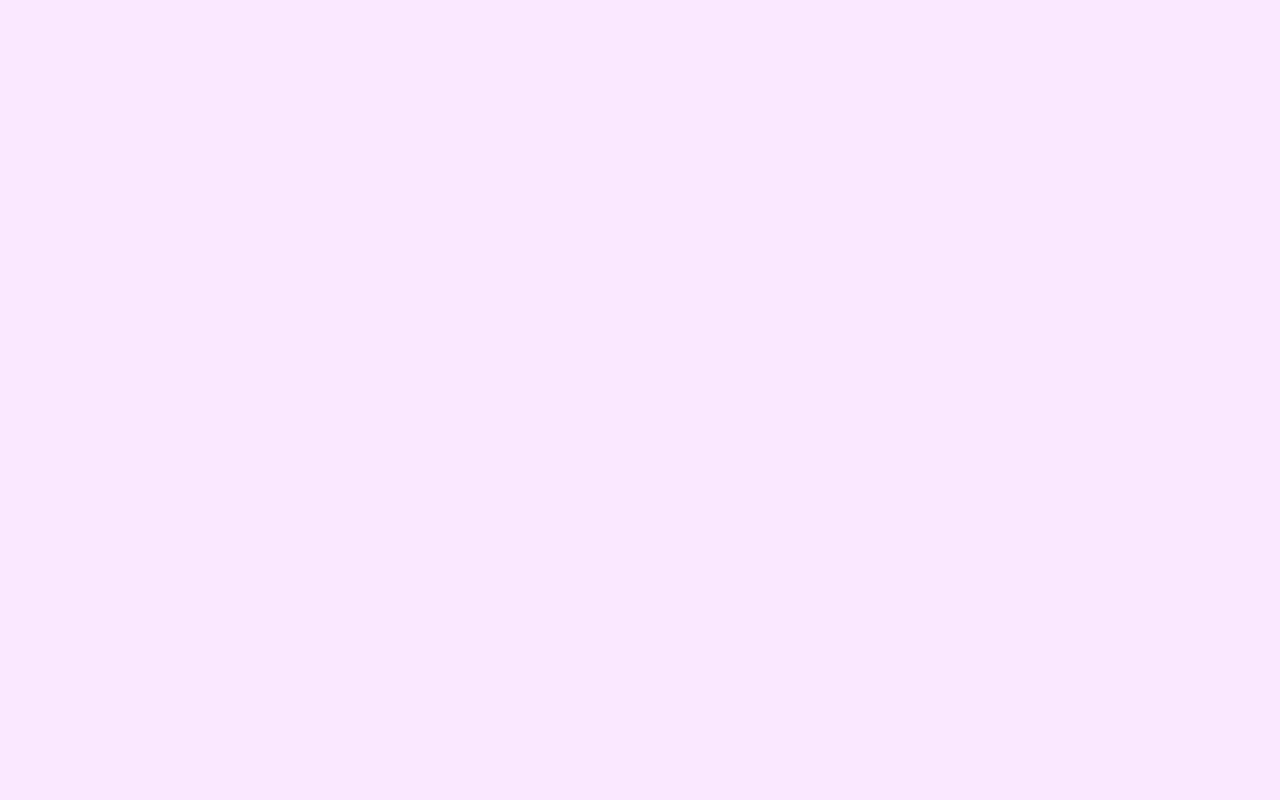
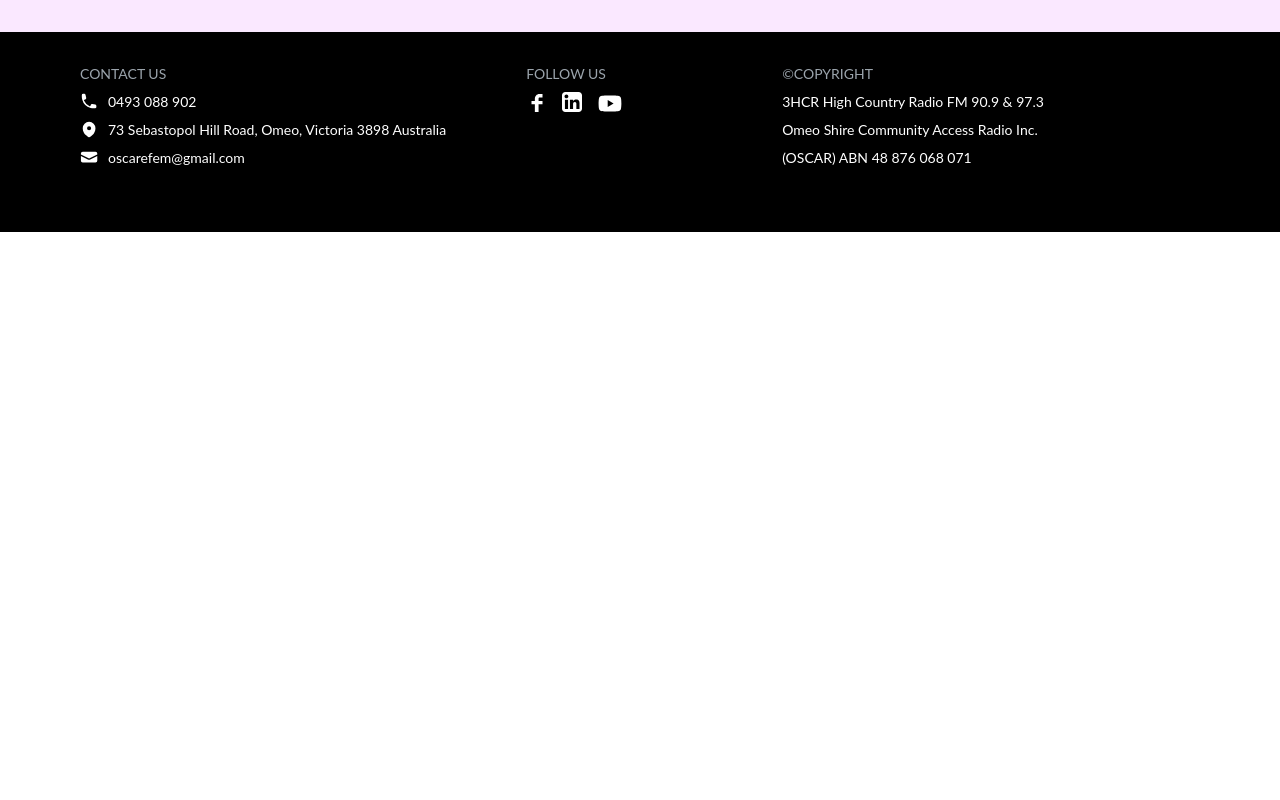
Before and after one commit to partyVic/3hrc, a React (Create React App) app in the folder client/: page / in a window 1280 px wide. Shown: the part 1200-2000 px from the top of the page. After the commit the page ends 1432 px from the top, so only its background shows below. Built offline with nearby package versions, Linux system fonts and the light colour scheme; no server answers.

Commit message:
Finish Footer

```diff
--- a/client/src/components/Footer.js
+++ b/client/src/components/Footer.js
@@ -1,8 +1,62 @@
 import React from 'react'
+import Phone from './icons/phone'
+import MapPin from './icons/map-pin'
+import Envelope from './icons/envelope'
+import Facebook from './icons/facebook'
+import Linkedin from './icons/linkedin'
+import Youtube from './icons/youtube'
 
 const Footer = () => {
   return (
-    <div>Footer</div>
+    <div className='
+    md:flex bg-black pb-8
+    hidden
+    '>
+
+      <div className=' font-lato text-sm ml-20 mt-8 mb-8'>
+        <h4 className='text-[#9ba4ac]'>CONTACT US</h4>
+        <div className='mt-2'>
+          <span className='text-white flex mb-2'>
+            <Phone />
+            <p className='ml-2'>0493 088 902</p>
+          </span>
+          <span className='text-white flex mb-2'>
+            <MapPin />
+            <p className='ml-2'>73 Sebastopol Hill Road, Omeo, Victoria 3898 Australia</p>
+          </span>
+          <span className='text-white flex'>
+            <Envelope />
+            <p className='ml-2'>oscarefem@gmail.com</p>
+          </span>
+        </div>
+      </div>
+
+      <div className=' font-lato text-sm ml-20 mr-20 mt-8'>
+        <h4 className='text-[#9ba4ac]'>FOLLOW US</h4>
+        <div className='flex mt-2'>
+          <span className='text-white mr-4'>
+            <a href="https://www.facebook.com/profile.php?id=100010179306405">
+              <Facebook />
+            </a>
+          </span>
+          <span className='text-white mr-4'>
+            <Linkedin />
+          </span>
+          <span className='text-white'>
+            <Youtube />
+          </span>
+        </div>
+      </div>
+
+      <div className=' font-lato text-sm ml-20 mr-10 mt-8'>
+        <h4 className='text-[#9ba4ac]'>&copy;COPYRIGHT</h4>
+        <div className='text-white mt-2'>
+          <p className='mb-2'>3HCR High Country Radio FM 90.9 & 97.3</p>
+          <p className='mb-2'>Omeo Shire Community Access Radio Inc.</p>
+          <p>(OSCAR) ABN 48 876 068 071</p>
+        </div>
+      </div>
+    </div>
   )
 }
 
--- /dev/null
+++ b/client/src/components/icons/envelope.js
@@ -0,0 +1,13 @@
+import React from 'react'
+
+const Envelope = () => {
+    return (
+        <svg xmlns="http://www.w3.org/2000/svg" viewBox="0 0 22 22" fill="currentColor" className="w-5 h-5">
+            <path d="M3 4a2 2 0 00-2 2v1.161l8.441 4.221a1.25 1.25 0 001.118 0L19 7.162V6a2 2 0 00-2-2H3z" />
+            <path d="M19 8.839l-7.77 3.885a2.75 2.75 0 01-2.46 0L1 8.839V14a2 2 0 002 2h14a2 2 0 002-2V8.839z" />
+        </svg>
+
+    )
+}
+
+export default Envelope
--- /dev/null
+++ b/client/src/components/icons/facebook.js
@@ -0,0 +1,11 @@
+import React from 'react'
+
+const Facebook = () => {
+    return (
+        <svg xmlns="http://www.w3.org/2000/svg" viewBox="0 0 20 20" fill="currentColor" className="w-5 h-5">
+            <path fillRule="evenodd" d="M16.5 5.48h-3.14c-.37 0-.79.49-.79 1.15v2.29h3.93v3.27h-3.93V22H8.86v-9.81H5.5V8.92h3.36V7c0-2.76 1.9-5 4.5-5h3.14v3.48z" clipRule="evenodd" />
+        </svg>
+    )
+}
+
+export default Facebook
--- /dev/null
+++ b/client/src/components/icons/linkedin.js
@@ -0,0 +1,11 @@
+import React from 'react'
+
+const Linkedin = () => {
+    return (
+        <svg xmlns="http://www.w3.org/2000/svg" viewBox="0 0 24 24" fill="currentColor" className="w-5 h-5">
+            <path fillRule="evenodd" d="M20.009947,0 C22.2157067,0 24,1.78640758 24,3.99005301 L24,3.99005301 L24,20.009947 C24,22.2157067 22.2135924,24 20.009947,24 L20.009947,24 L3.99005301,24 C1.78429328,24 0,22.2135924 0,20.009947 L0,20.009947 L0,3.99005301 C0,1.78429328 1.78640758,0 3.99005301,0 L3.99005301,0 Z M7.29212197,9.32303371 L3.51428571,9.32303371 L3.51428571,20.5 L7.29212197,20.5 L7.29212197,9.32303371 Z M16.8443801,9 C15.466581,9 13.9110014,9.71067416 13.2221018,10.8520599 L13.2221018,10.8520599 L13.1776567,10.8520599 L13.1776567,9.32303371 L9.51093326,9.32303371 L9.51093326,20.5 L13.2887695,20.5 L13.2887695,14.4054307 L13.2920232,14.2524056 C13.3420111,13.0830115 13.9702615,12.0149813 15.3332456,12.0149813 C17.1332735,12.0149813 17.2306735,13.1912139 17.2258398,14.5049899 L17.2258398,14.5049899 L17.2237332,14.798782 C17.2233185,14.847984 17.2229261,14.8972691 17.2226374,14.9465846 L17.2226374,14.9465846 L17.2221637,20.5 L21,20.5 L21,13.3286517 L20.9994801,13.2168694 C20.9840333,11.5915446 20.601509,9 16.8443801,9 Z M5.31428571,3 C4.03614101,3 3,4.00735931 3,5.25 C3,6.49264069 4.03614101,7.5 5.31428571,7.5 C6.59243042,7.5 7.62857143,6.49264069 7.62857143,5.25 C7.62857143,4.00735931 6.59243042,3 5.31428571,3 Z" clipRule="evenodd" />
+        </svg>
+    )
+}
+
+export default Linkedin
--- /dev/null
+++ b/client/src/components/icons/map-pin.js
@@ -0,0 +1,12 @@
+import React from 'react'
+
+const MapPin = () => {
+    return (
+        <svg xmlns="http://www.w3.org/2000/svg" viewBox="0 0 22 22" fill="currentColor" className="w-5 h-5">
+            <path fillRule="evenodd" d="M9.69 18.933l.003.001C9.89 19.02 10 19 10 19s.11.02.308-.066l.002-.001.006-.003.018-.008a5.741 5.741 0 00.281-.14c.186-.096.446-.24.757-.433.62-.384 1.445-.966 2.274-1.765C15.302 14.988 17 12.493 17 9A7 7 0 103 9c0 3.492 1.698 5.988 3.355 7.584a13.731 13.731 0 002.273 1.765 11.842 11.842 0 00.976.544l.062.029.018.008.006.003zM10 11.25a2.25 2.25 0 100-4.5 2.25 2.25 0 000 4.5z" clipRule="evenodd" />
+        </svg>
+
+    )
+}
+
+export default MapPin
--- /dev/null
+++ b/client/src/components/icons/phone.js
@@ -0,0 +1,12 @@
+import React from 'react'
+
+const Phone = () => {
+    return (
+        <svg xmlns="http://www.w3.org/2000/svg" viewBox="0 0 22 22" fill="currentColor" className="w-5 h-5">
+            <path fillRule="evenodd" d="M2 3.5A1.5 1.5 0 013.5 2h1.148a1.5 1.5 0 011.465 1.175l.716 3.223a1.5 1.5 0 01-1.052 1.767l-.933.267c-.41.117-.643.555-.48.95a11.542 11.542 0 006.254 6.254c.395.163.833-.07.95-.48l.267-.933a1.5 1.5 0 011.767-1.052l3.223.716A1.5 1.5 0 0118 15.352V16.5a1.5 1.5 0 01-1.5 1.5H15c-1.149 0-2.263-.15-3.326-.43A13.022 13.022 0 012.43 8.326 13.019 13.019 0 012 5V3.5z" clipRule="evenodd" />
+        </svg>
+
+    )
+}
+
+export default Phone
--- /dev/null
+++ b/client/src/components/icons/youtube.js
@@ -0,0 +1,11 @@
+import React from 'react'
+
+const Youtube = () => {
+    return (
+        <svg xmlns="http://www.w3.org/2000/svg" viewBox="0 0 24 24" fill="currentColor" className="w-6 h-6">
+            <path fillRule="evenodd" d="M12 3.5s-7.1 0-8.9.5c-1 .3-1.7 1.1-2 2-.5 1.8-.5 5.5-.5 5.5s0 3.7.5 5.5c.3 1 1 1.7 2 2 1.8.5 8.9.5 8.9.5s7.1 0 8.9-.5c1-.3 1.7-1 2-2 .5-1.8.5-5.5.5-5.5s0-3.7-.5-5.5c-.3-1-1-1.7-2-2-1.8-.5-8.9-.5-8.9-.5zM9.7 8.1l5.9 3.4-5.9 3.4V8.1z" clipRule="evenodd" />
+        </svg>
+    )
+}
+
+export default Youtube
--- a/client/src/components/introduction/Introduction.js
+++ b/client/src/components/introduction/Introduction.js
@@ -6,7 +6,8 @@ const Introduction = () => {
         <div className='
             md:flex md:justify-end
             w-full h-full
-            '>
+            '
+        >
 
             <div className='
                 md:hidden
--- a/client/src/components/navHeaderTitle/HeaderTitle.js
+++ b/client/src/components/navHeaderTitle/HeaderTitle.js
@@ -25,12 +25,12 @@ const NavHeaderTitle = () => {
             </div>
 
             <div className='flex text-sm text-[#4d4d54]'>
-                <div className='flex mr-8 cursor-pointer items-center'>
+                {/* <div className='flex mr-8 cursor-pointer items-center'>
                     <span className='mr-1'>
                         <QuestionMarkCircle />
                     </span>
                     <span>About us</span>
-                </div>
+                </div> */}
                 <div className='flex  cursor-pointer'>
                     <span className='mr-1 mt-1 text-indigo-500'>
                         <Radio />
--- a/client/src/screens/HomeScreen.js
+++ b/client/src/screens/HomeScreen.js
@@ -37,10 +37,9 @@ const HomeScreen = () => {
           <Radio />
         </div>
       </div>
-      <div className='h-96 bg-fuchsia-100'></div>
-      <div className='h-96 bg-fuchsia-100'></div>
-      <div className='h-96 bg-fuchsia-100'></div>
-      <div className='h-96 bg-fuchsia-100'></div>
+      <div className='h-48 bg-fuchsia-100'></div>
+      <div className='h-48 bg-fuchsia-100'></div>
+
     </div>
   )
 }
```
